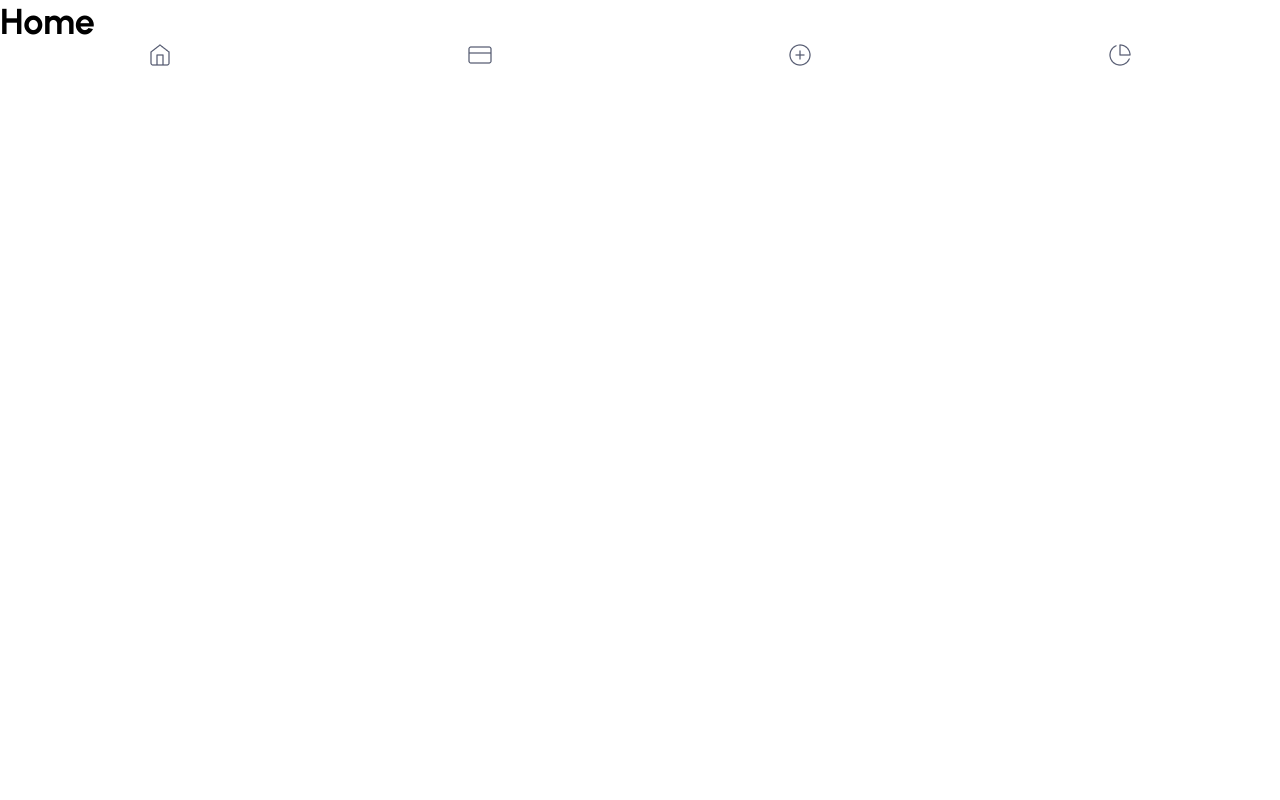
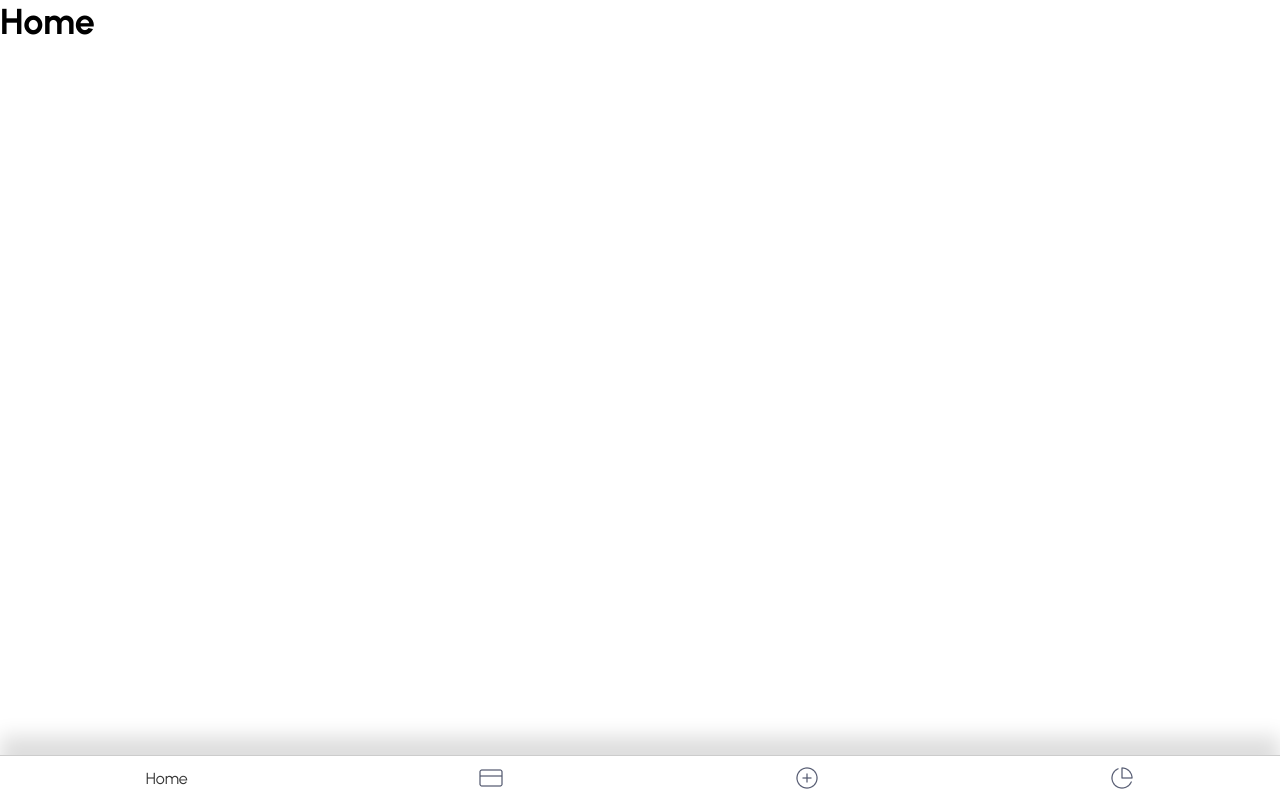
Before and after one commit to arthurrroth/finco, a React (Vite) app in the folder root/client/: page / in a window 1280 px wide. Built offline with nearby package versions, Linux system fonts and the light colour scheme.

Commit message:
nav done

```diff
--- a/root/client/src/App.jsx
+++ b/root/client/src/App.jsx
@@ -16,10 +16,16 @@ import AddTransaction from "./pages/AddTransaction/AddTransaction.jsx"
 import Reports from "./pages/Reports/Reports.jsx"
 // 07 Account/ Menu
 import Account from "./pages/Account/Account.jsx"
+import { useState } from "react";
+import { PageContext } from "./context/context";
+
 
 function App() {
+  const [page, setPage] = useState("")
+
   return (
   <>
+  <PageContext.Provider value={{page, setPage}}>
     <BrowserRouter>
       <Routes>
         <Route path="/" element={<Home/>}/>
@@ -33,6 +39,7 @@ function App() {
         <Route path="/onboard2" element={<Onboard2/>}/>
       </Routes>
     </BrowserRouter>
+  </PageContext.Provider>
   </>
   )
 }
--- a/root/client/src/components/Nav/Nav.css
+++ b/root/client/src/components/Nav/Nav.css
@@ -0,0 +1,14 @@
+.nav-container {
+    display: flex;
+    justify-content: space-around;
+    align-items: center;
+    padding: 10px 0;
+  }
+
+  .nav-link {
+    text-decoration: none;
+    color: #333; /* Textfarbe anpassen */
+    display: flex;
+    flex-direction: column;
+    align-items: center;
+  }
--- a/root/client/src/components/Nav/Nav.jsx
+++ b/root/client/src/components/Nav/Nav.jsx
@@ -5,34 +5,43 @@ import AddIcon from "../../icon/add-icon.png";
 import CardIcon from "../../icon/credit-card-icon.png";
 import TimeIcon from "../../icon/pie-chart-icon.png";
 
-const Nav = () => {
-  return (
+const Nav = ({page}) => {
+ return (
     <>
-      <nav>
-        <NavLink to="/" className="nav-link">
+      <nav className="nav-bottom">
+        <div className="nav-container">
+        <NavLink
+          to="/"
+          className="nav-link">
           <div className="nav-site">
-            <img src={HomeIcon} alt="" />
-            <h5>Home</h5>
+            {page === "Home"? (<p>Home</p>) :(<img src={HomeIcon} alt="" />)}
           </div>
         </NavLink>
-        <NavLink to="/transaction" className="nav-link">
+
+        <NavLink
+          to="/transaction"
+          className="nav-link">
           <div className="nav-site">
-            <img src={CardIcon} alt="" />
-            <h5>Transaction</h5>
+            {page === "Transaction"? (<p>Transaction</p>) : (<img src={CardIcon} alt="" />)}
           </div>
         </NavLink>
-        <NavLink to="/addTransaction" className="nav-link">
+
+        <NavLink
+          to="/addTransaction"
+          className="nav-link">
           <div className="nav-site">
-            <img src={AddIcon} alt="" />
-            <h5>Add</h5>
+          {page === "Add"? (<p>Add</p>) : (<img src={AddIcon} alt="" />)}
           </div>
         </NavLink>
-        <NavLink to="/reports" className="nav-link">
+
+        <NavLink
+          to="/reports"
+          className="nav-link">
           <div className="nav-site">
-            <img src={TimeIcon} alt="" />
-            <h5>Reports</h5>
+          {page === "Reports"? (<p>Reports</p>) : (<img src={TimeIcon} alt="" />)}
           </div>
         </NavLink>
+        </div>
       </nav>
     </>
   );
--- /dev/null
+++ b/root/client/src/context/context.jsx
@@ -0,0 +1,3 @@
+import { createContext } from "react";
+
+export const PageContext = createContext();
--- a/root/client/src/pages/AddTransaction/AddTransaction.jsx
+++ b/root/client/src/pages/AddTransaction/AddTransaction.jsx
@@ -2,15 +2,23 @@ import "./AddTransaction.css";
 import { Link } from "react-router-dom";
 import BackIcon from "../../icon/Back-icon.png";
 import Nav from "../../components/Nav/Nav";
+import { useContext, useEffect } from "react";
+import { PageContext } from "../../context/context";
 
 
 const AddTransaction = () => {
+  const {page, setPage} = useContext(PageContext)
+
+  useEffect(() => {
+    setPage("Add")
+  },[]);
+
   return <>
   <h1>Add Transaction</h1>
   <Link to="/">
       <img src={BackIcon} alt="" />
   </Link>
-  <Nav/>
+  <Nav page = {page}/>
   </>;
 };
 
--- a/root/client/src/pages/Home/Home.css
+++ b/root/client/src/pages/Home/Home.css
@@ -1,9 +1,14 @@
-nav{
+.nav-bottom {
+    position: fixed;
+    bottom: 0;
+    width: 100%;
+    background-color: #ffffff; /* Hintergrundfarbe anpassen */
+    border-top: 1px solid #ccc;
+    box-shadow: 0px -19px 20px #dedede;
+  }
+
+ .nav-site {
     display: flex;
-    justify-content: space-around;
-    align-items: flex-end;
-}
-
-nav h5{
-    display: none;
-}
+    flex-direction: column;
+    align-items: center;
+  }
--- a/root/client/src/pages/Home/Home.jsx
+++ b/root/client/src/pages/Home/Home.jsx
@@ -1,11 +1,20 @@
 import "./Home.css";
 import Nav from "../../components/Nav/Nav.jsx";
+import { PageContext } from "../../context/context";
+import { useContext, useEffect } from "react";
 
 const Home = () => {
+  const {page, setPage} = useContext(PageContext)
+
+  useEffect(() => {
+    setPage("Home")
+
+  },[]);
+
   return (
     <>
     <h1>Home</h1>
-    <Nav/>
+    <Nav page = {page}/>
     </>
   )
 
--- a/root/client/src/pages/Reports/Reports.jsx
+++ b/root/client/src/pages/Reports/Reports.jsx
@@ -2,14 +2,22 @@ import "./Reports.css";
 import { Link } from "react-router-dom";
 import BackIcon from "../../icon/Back-icon.png";
 import Nav from "../../components/Nav/Nav";
+import { useContext, useEffect } from "react";
+import { PageContext } from "../../context/context";
 
 const Reports = () => {
+  const {page, setPage} = useContext(PageContext)
+
+  useEffect(() => {
+    setPage("Reports")
+  },[]);
+
   return <>
   <h1>Reports</h1>
   <Link to="/">
       <img src={BackIcon} alt="" />
   </Link>
-  <Nav/>
+  <Nav page = {page}/>
   </>
   ;
 };
--- a/root/client/src/pages/Transaction/Transaction.jsx
+++ b/root/client/src/pages/Transaction/Transaction.jsx
@@ -2,14 +2,22 @@ import "./Transaction.css";
 import { Link } from "react-router-dom";
 import BackIcon from "../../icon/Back-icon.png";
 import Nav from "../../components/Nav/Nav";
+import { useContext, useEffect } from "react";
+import { PageContext } from "../../context/context";
 
 const Transaction = () => {
+  const {page, setPage} = useContext(PageContext)
+
+  useEffect(() => {
+    setPage("Transaction")
+  },[]);
+
   return <>
   <h1>Transaction</h1>
   <Link to="/">
       <img src={BackIcon} alt="" />
   </Link>
-  <Nav/>
+  <Nav page = {page}/>
     </>
 };
 
```
Also changed, not shown: root/client/src/icon/picture-Icon.png (added).
